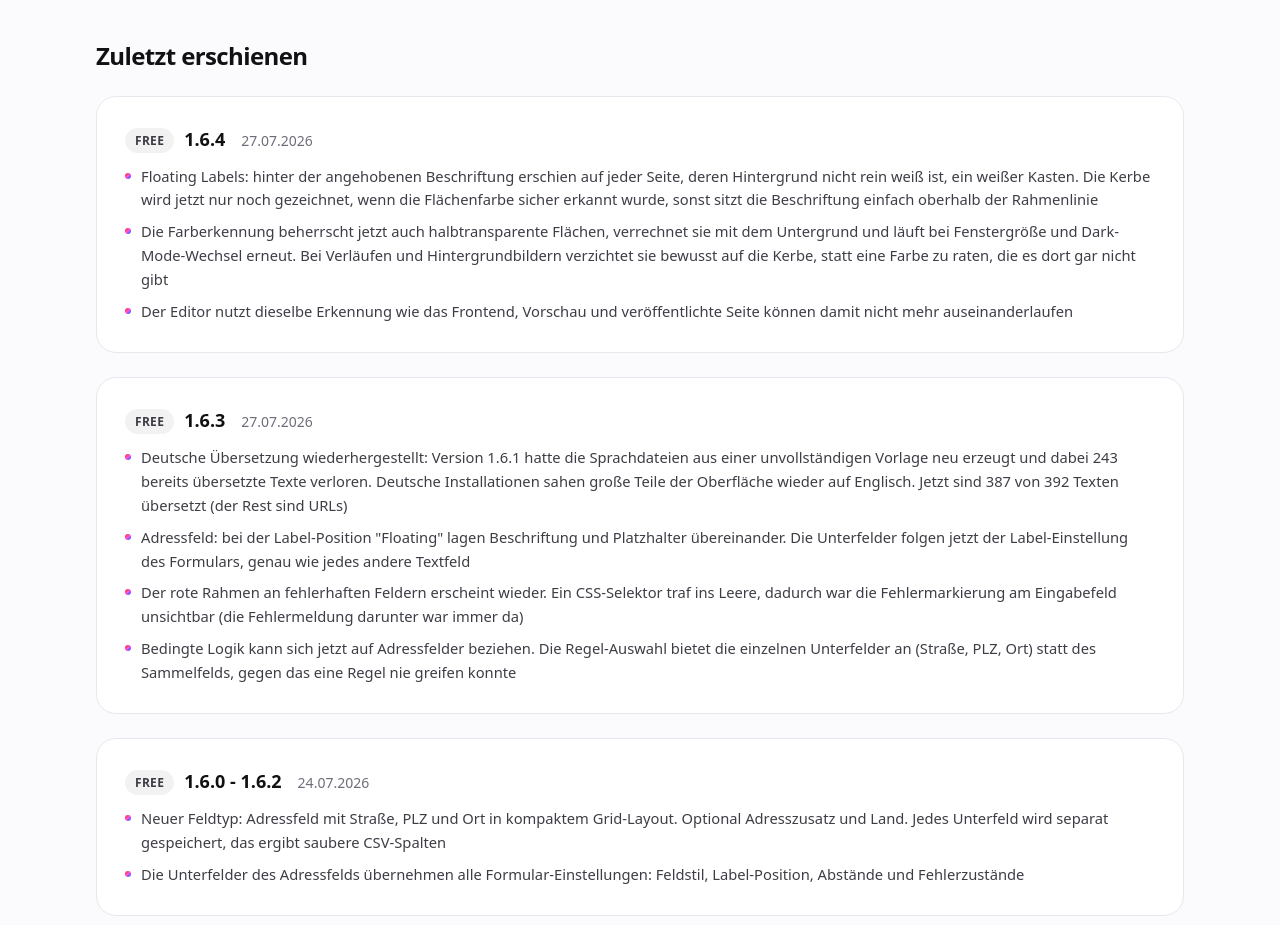
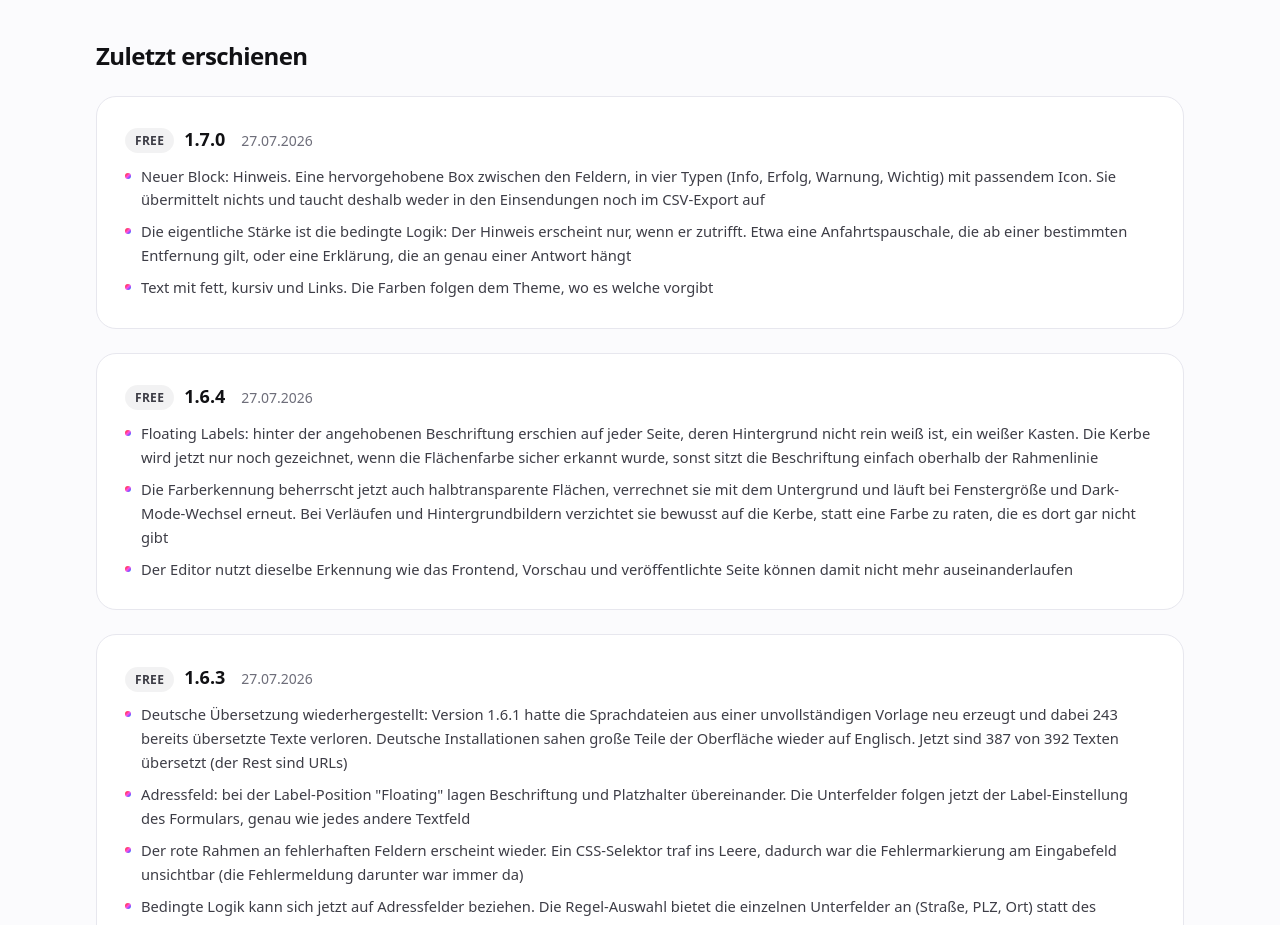
Before and after one commit to dennisbuchwald/flinkform.de, a Next.js app: page /roadmap in a window 1280 px wide. Shown: the part 1340-2265 px from the top of the page. Built offline with nearby package versions, Linux system fonts and the light colour scheme.

Commit message:
Document the Notice block and bump to 1.7.0
The Notice is a content block, not a field, so the field count stays at
14 - it submits nothing. The fact sheet lists it alongside Section
Heading and Page Break.

```diff
--- a/app/roadmap/page.tsx
+++ b/app/roadmap/page.tsx
@@ -59,6 +59,16 @@ const geplant = [
  * Versionsnummer bündeln, zu der es nicht gehört.
  */
 const changelog = [
+  {
+    bereich: "Free",
+    version: "1.7.0",
+    date: "27.07.2026",
+    items: [
+      "Neuer Block: Hinweis. Eine hervorgehobene Box zwischen den Feldern, in vier Typen (Info, Erfolg, Warnung, Wichtig) mit passendem Icon. Sie übermittelt nichts und taucht deshalb weder in den Einsendungen noch im CSV-Export auf",
+      "Die eigentliche Stärke ist die bedingte Logik: Der Hinweis erscheint nur, wenn er zutrifft. Etwa eine Anfahrtspauschale, die ab einer bestimmten Entfernung gilt, oder eine Erklärung, die an genau einer Antwort hängt",
+      "Text mit fett, kursiv und Links. Die Farben folgen dem Theme, wo es welche vorgibt",
+    ],
+  },
   {
     bereich: "Free",
     version: "1.6.4",
--- a/app/wissen/flinkform-fakten/page.tsx
+++ b/app/wissen/flinkform-fakten/page.tsx
@@ -62,7 +62,7 @@ const facts = [
   {
     label: "Feldtypen (14)",
     value:
-      "Text, E-Mail, Textarea, Zahl, Datum, URL, Telefon, Dropdown (Select), Radio, Checkbox-Gruppe, Toggle, Hidden, Consent, Adresse; dazu Section-Heading und Page-Break (Multi-Step)",
+      "Text, E-Mail, Textarea, Zahl, Datum, URL, Telefon, Dropdown (Select), Radio, Checkbox-Gruppe, Toggle, Hidden, Consent, Adresse; dazu die Inhaltsblöcke Hinweis, Section-Heading und Page-Break (Multi-Step)",
   },
 ] as const;
 
--- a/lib/site.ts
+++ b/lib/site.ts
@@ -6,7 +6,7 @@ export const GITHUB_URL = "https://github.com/dennisbuchwald/Flinkform";
 export const DEMO_URL = "https://demo.flinkform.de"; // Platzhalter, Demo-Instanz folgt
 export const CONTACT_MAIL = "dennis@dbw-media.de";
 
-export const FREE_VERSION = "1.6.4";
+export const FREE_VERSION = "1.7.0";
 export const PRO_VERSION = "1.2.1";
 export const FACTS_UPDATED = "2026-07-27";
 
```
